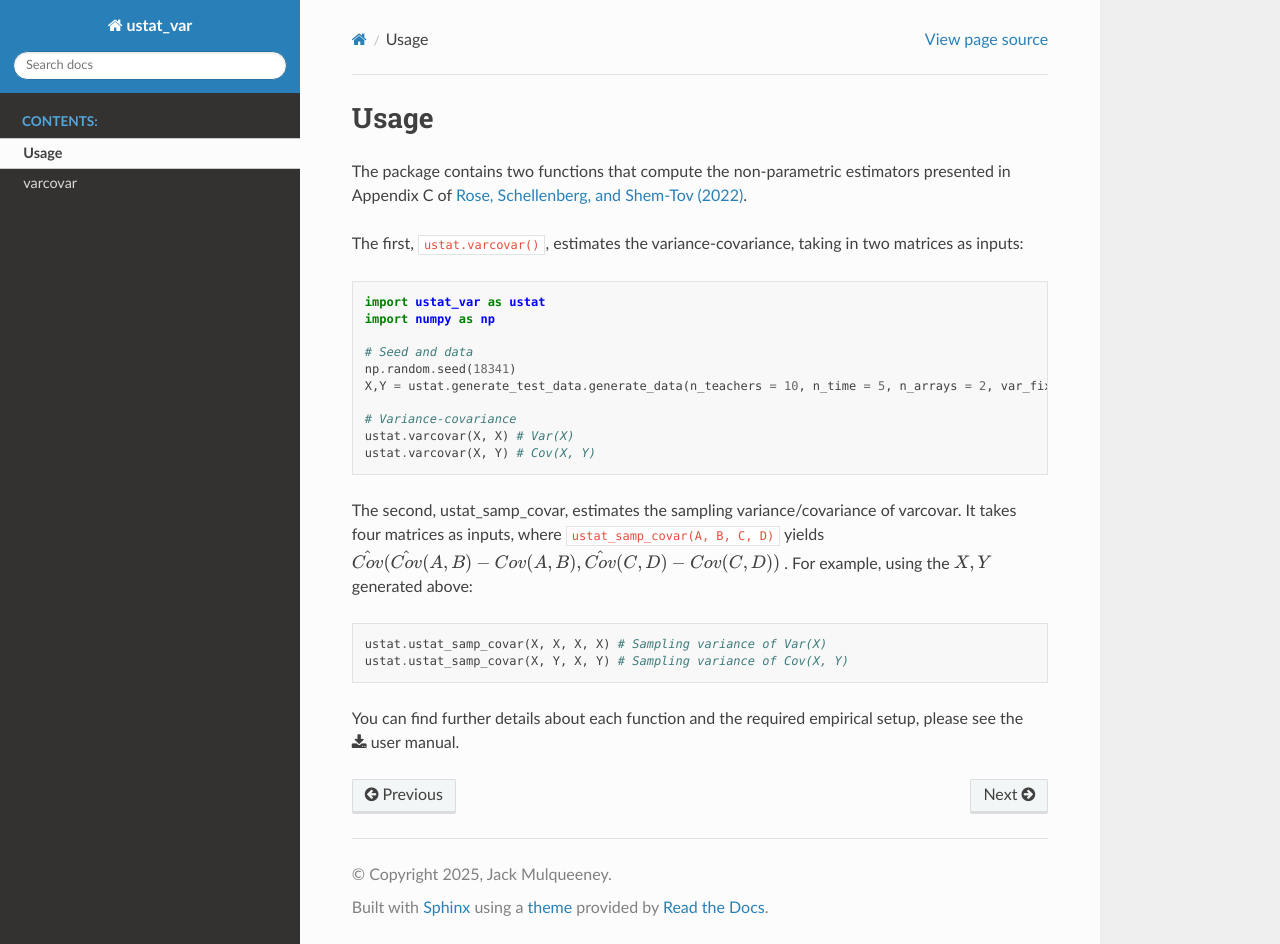
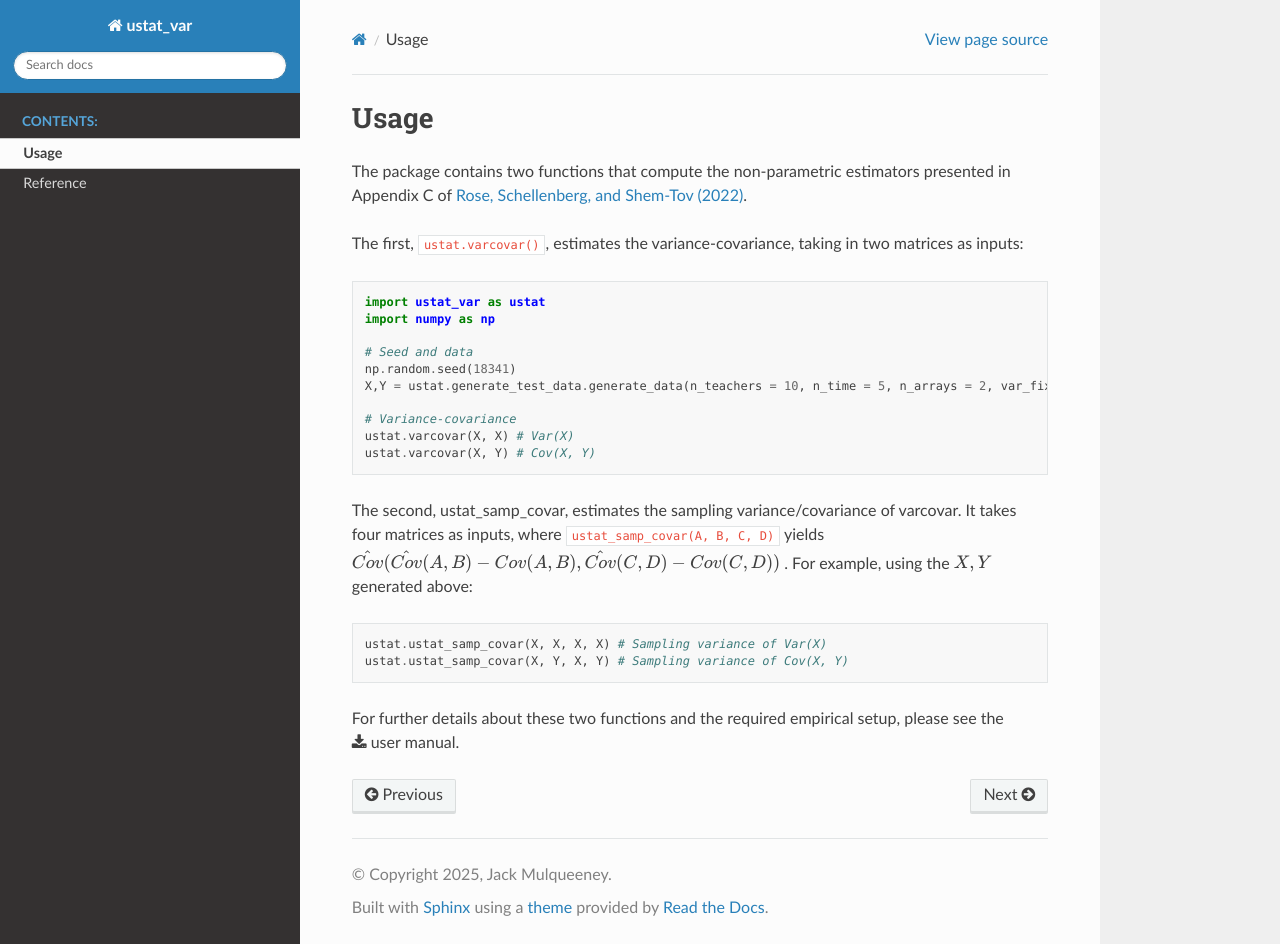
Before and after one commit to jkmulq/ustat_var, a Sphinx documentation site: the page built from docs/source/usage.rst, in a window 1280 px wide and 944 px high. Built offline with Sphinx 7.4.7 and the Read the Docs theme 3.1.0, drawn with Linux system fonts in a browser that asks for light colours; pages that are not in the unit, such as notebooks, are missing from menus.

Commit message:
updating requirements.txt for auto docs

```diff
--- a/docs/requirements.txt
+++ b/docs/requirements.txt
@@ -1,2 +1,3 @@
 sphinx==7.1.2
 sphinx-rtd-theme==1.3.0rc1
+sphinx-autodoc-typehints
--- /dev/null
+++ b/docs/source/generated/ustat_var.lamb_sum.rst
@@ -0,0 +1,6 @@
+ustat\_var.lamb\_sum
+====================
+
+.. currentmodule:: ustat_var
+
+.. autofunction:: lamb_sum
--- /dev/null
+++ b/docs/source/generated/ustat_var.makec.rst
@@ -0,0 +1,6 @@
+ustat\_var.makec
+================
+
+.. currentmodule:: ustat_var
+
+.. autofunction:: makec
--- /dev/null
+++ b/docs/source/generated/ustat_var.sampc.rst
@@ -0,0 +1,6 @@
+ustat\_var.sampc
+================
+
+.. currentmodule:: ustat_var
+
+.. autofunction:: sampc
--- /dev/null
+++ b/docs/source/generated/ustat_var.ustat_samp_covar.rst
@@ -0,0 +1,6 @@
+ustat\_var.ustat\_samp\_covar
+=============================
+
+.. currentmodule:: ustat_var
+
+.. autofunction:: ustat_samp_covar
--- /dev/null
+++ b/docs/source/generated/ustat_var.varcovar.rst
@@ -0,0 +1,6 @@
+ustat\_var.varcovar
+===================
+
+.. currentmodule:: ustat_var
+
+.. autofunction:: varcovar
--- a/docs/source/index.rst
+++ b/docs/source/index.rst
@@ -17,6 +17,7 @@
     python3 -m pip install --index-url https://test.pypi.org/simple/ --no-deps ustat_var
 
 See :ref:`usage` for a brief explanation of how to use the core functions, and see the |user manual| for a detailed explanation of the core functions and the empirical setup.
+See :ref:`reference` for a reference guide for each of the package's functions, including helper functions.
 
 .. toctree::
    :maxdepth: 1
@@ -24,7 +25,7 @@
 
    Overview <index>
    Usage <usage>
-   varcovar
+   reference
 
 .. |user manual| replace::
    :download:`user manual </_downloads/ustat_var_user_manual.pdf>`
--- a/docs/source/usage.rst
+++ b/docs/source/usage.rst
@@ -23,7 +23,10 @@
     ustat.ustat_samp_covar(X, X, X, X) # Sampling variance of Var(X)
     ustat.ustat_samp_covar(X, Y, X, Y) # Sampling variance of Cov(X, Y)
 
-You can find further details about each function and the required empirical setup, please see the |user manual|.
+For further details about these two functions and the required empirical setup, please see the |user manual|.
+
+
+
 
 .. |user manual| replace::
    :download:`user manual </_downloads/ustat_var_user_manual.pdf>`
```
Also changed, not shown: docs/source/generated/ustat_var.generate_test_data.rst (added, +12 -0 lines), docs/source/reference.rst (added, +13 -0 lines), docs/source/varcovar.rst (deleted, +0 -7 lines), 1 other file.
